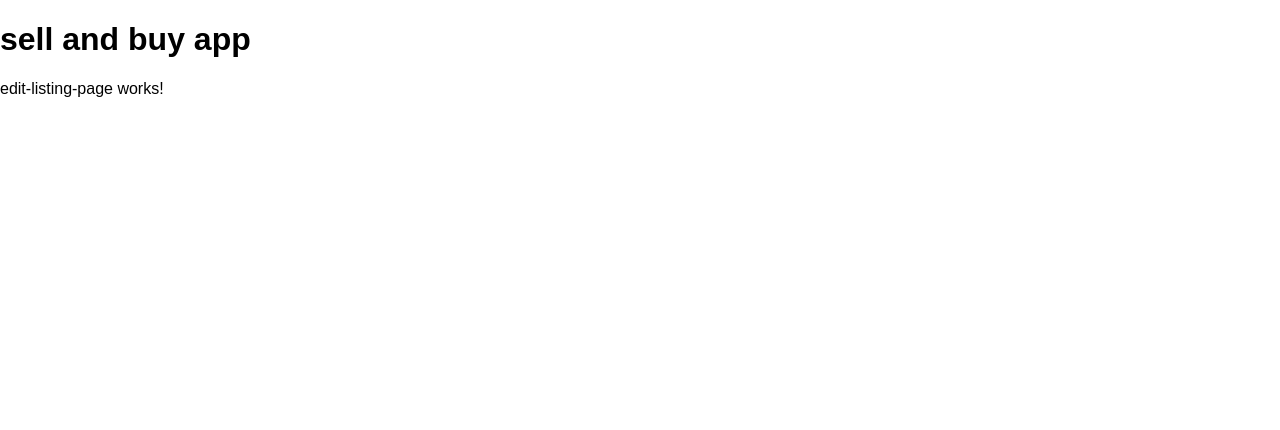
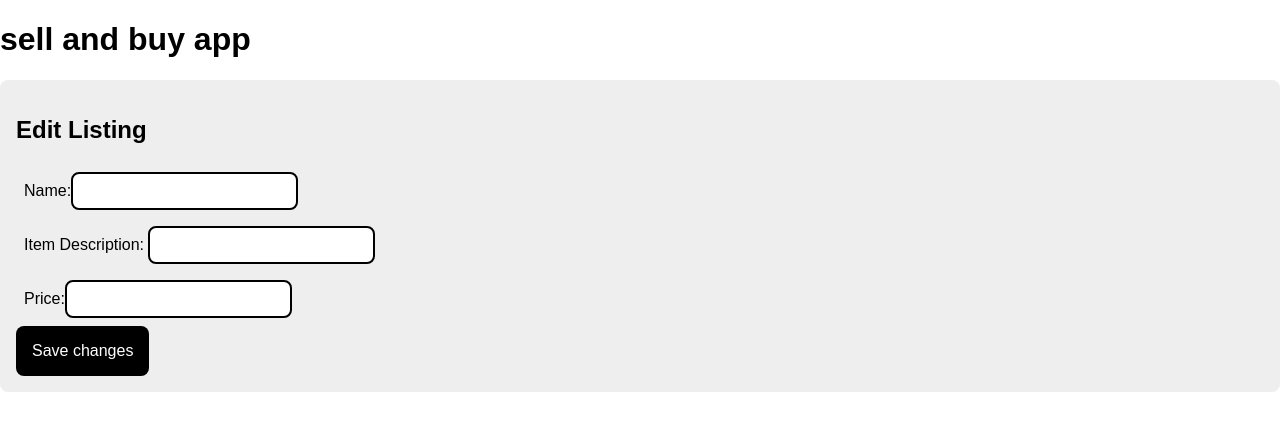
Before and after one commit to Sanjar1304/mean-project, an Angular app in the folder frontend/buy-and-sell/: page /edit-listing/234 in a window 1280 px wide. Shown: the top 430 px of the page. Built offline with nearby package versions, Linux system fonts and the light colour scheme.

Commit message:
Added Input property to listing-data-form comp.

```diff
--- a/frontend/buy-and-sell/src/app/edit-listing-page/edit-listing-page.component.html
+++ b/frontend/buy-and-sell/src/app/edit-listing-page/edit-listing-page.component.html
@@ -1 +1,4 @@
-<p>edit-listing-page works!</p>
+<div class="content-box">
+    <h2>Edit Listing</h2>
+    <app-listing-data-form buttonText="Save changes"></app-listing-data-form>
+</div>
--- a/frontend/buy-and-sell/src/app/listing-data-form/listing-data-form.component.html
+++ b/frontend/buy-and-sell/src/app/listing-data-form/listing-data-form.component.html
@@ -1 +1,17 @@
-<p>listing-data-form works!</p>
+<form (ngSubmit)="onSubmit()">
+    <div>
+        <label for="name">Name:</label>
+        <input id="name" name="name" type="text" [(ngModel)]="name">
+    </div>
+
+    <div>
+        <label for="description">Item Description: </label>
+        <input id="description" name="description" type="text" [(ngModel)]="description">
+    </div>
+
+    <div>
+        <label for="price">Price:</label>
+        <input id="price" name="price" type="text" [(ngModel)]="price">
+    </div>
+    <button type="submit">{{ buttonText }}</button>
+</form>
--- a/frontend/buy-and-sell/src/app/listing-data-form/listing-data-form.component.ts
+++ b/frontend/buy-and-sell/src/app/listing-data-form/listing-data-form.component.ts
@@ -1,10 +1,34 @@
-import { Component } from '@angular/core';
+import { Component, Input, OnInit, Output } from '@angular/core';
+
+import { Router } from '@angular/router';
 
 @Component({
   selector: 'app-listing-data-form',
   templateUrl: './listing-data-form.component.html',
   styleUrls: ['./listing-data-form.component.css']
 })
-export class ListingDataFormComponent {
+export class ListingDataFormComponent implements OnInit {
+
+  @Input() buttonText = '';
+
+  name: string = '';
+  description: string = '';
+  price: string = '';
+
+
+  constructor(private router: Router){}
+
+
+  ngOnInit(): void {}
+
+
+
+  onSubmit(): void{
+    alert(`Creating new listing page...`);
+    this.router.navigateByUrl('/my-listings')
+  }
+
+
+
 
 }
```
